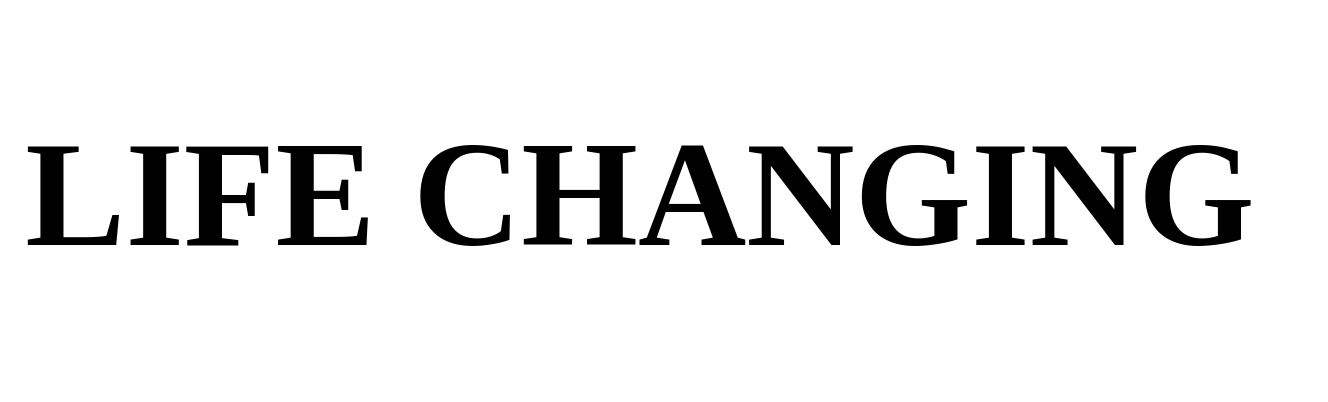
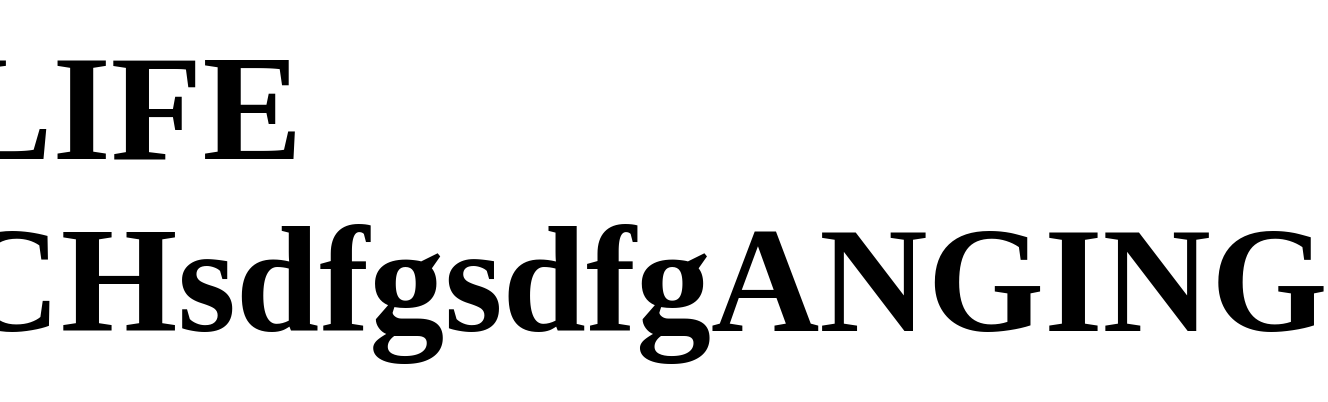
Before and after one commit to glynn315/portfolio.io, a plain HTML site: page index.html in a window 1280 px wide. Shown: the part 214-616 px from the top of the page, 1328 px wide, since content can reach past the window. Drawn offline with Linux system fonts and the light colour scheme.

Commit message:
Update index.html

```diff
--- a/index.html
+++ b/index.html
@@ -19,6 +19,6 @@
 
 </head>
 <body>
-    <h1>LIFE CHANGING</h1>
+    <h1>LIFE CHsdfgsdfgANGING</h1>
 </body>
 </html>
```
